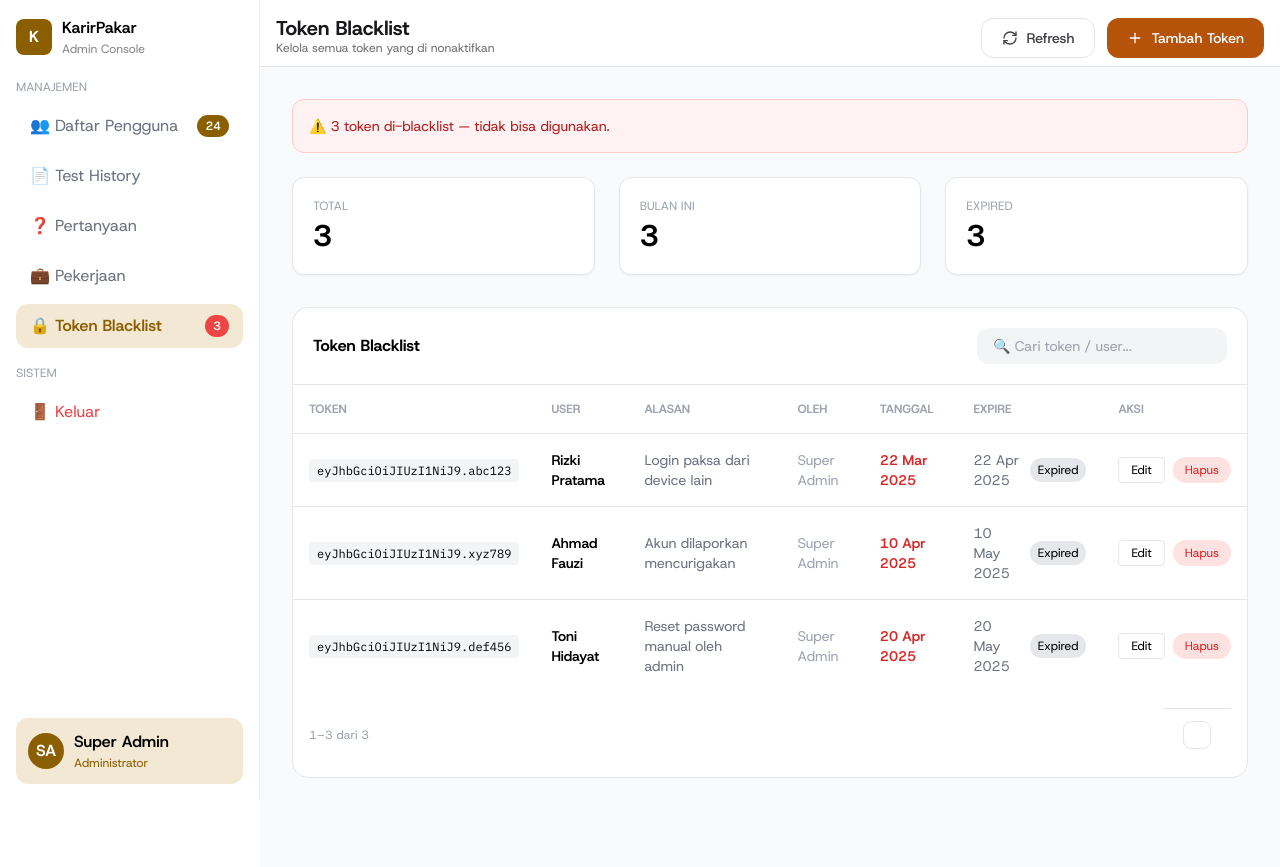
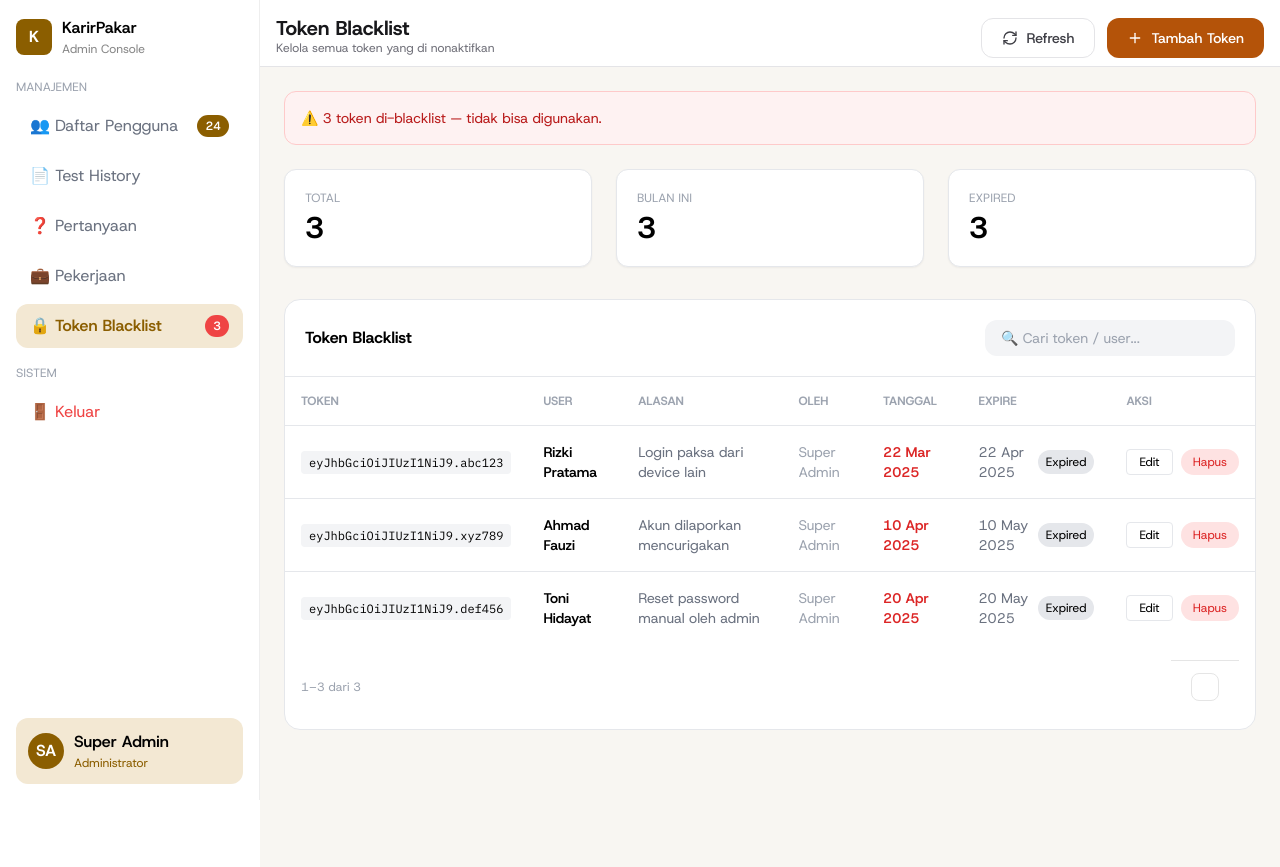
Before and after one commit to Kemal1101/Tes-Minat-Karir, a React (Vite) app in the folder Tes-Minat-Karir-FE/: page /admin/blacklist in a window 1280 px wide. Built offline with nearby package versions, Linux system fonts and the light colour scheme.

Commit message:
style: standardize background and padding spacing

```diff
--- a/Tes-Minat-Karir-FE/src/pages/admin/Occupations.jsx
+++ b/Tes-Minat-Karir-FE/src/pages/admin/Occupations.jsx
@@ -207,7 +207,7 @@
       </div>
     </div>
 
-    <div className="p-8 bg-gray-50 min-h-screen">
+    <div className="p-6 bg-[#f8f6f2] min-h-screen">
 
       {/* STATS */}
       <div className="grid grid-cols-3 gap-6 mb-8">
--- a/Tes-Minat-Karir-FE/src/pages/admin/TokenBlacklist.jsx
+++ b/Tes-Minat-Karir-FE/src/pages/admin/TokenBlacklist.jsx
@@ -179,7 +179,7 @@
       </div>
     </div>
 
-    <div className="p-8 bg-gray-50 min-h-screen">
+    <div className="p-6 bg-[#f8f6f2] min-h-screen">
 
       {/* ALERT */}
       {data.length > 0 && (
```
